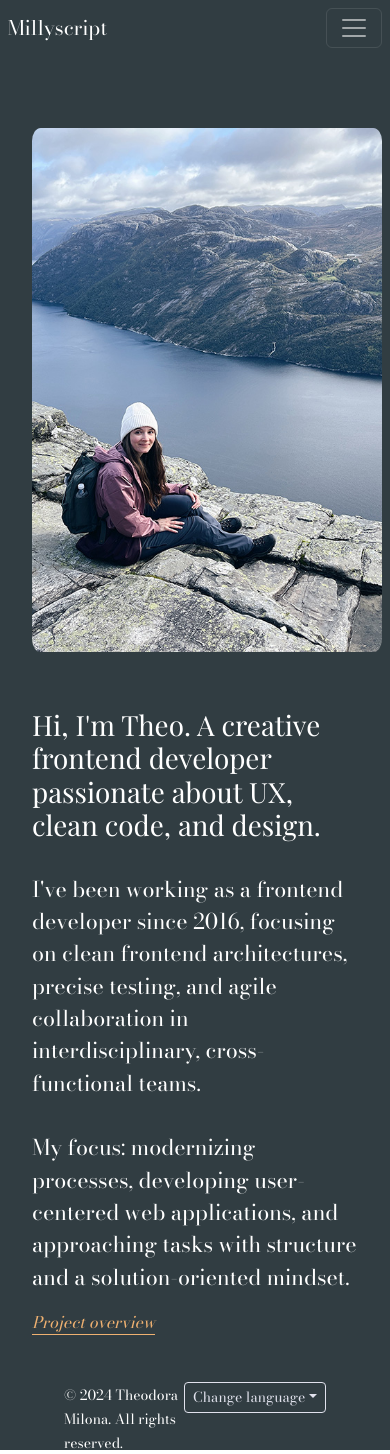
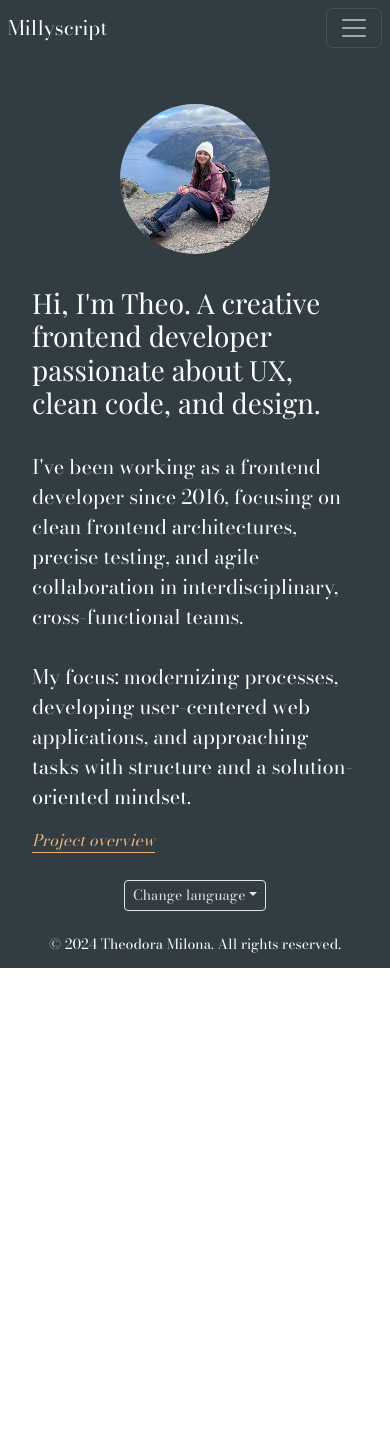
Before and after one commit to spookyMilly/millyscript, a Next.js app: page /en in a window 390 px wide. After the commit the page ends 968 px from the top, so only its background shows below. Built offline with nearby package versions, Linux system fonts and the light colour scheme.

Commit message:
Update: Improve translations and overall responsiveness, especially for small devices

```diff
--- a/messages/de.json
+++ b/messages/de.json
@@ -2,7 +2,8 @@
     "Intro": {
         "heading": "Hi, ich bin Theo. Kreative Frontend-Entwicklerin verliebt in UX, Clean Code und Design.",
         "description": "Ich arbeite seit 2016 als Frontend-Entwicklerin und stehe für saubere Frontend-Architekturen, präzises Testing und agiles Arbeiten in interdisziplinären, cross-funktionalen Teams. <br/><br/>Mein Fokus: Prozesse modernisieren, nutzerzentrierte Webanwendungen entwickeln und dabei strukturiert und lösungsorientiert arbeiten.",
-        "linkToProjects": "<link>Zur Projektübersicht</link>"
+        "linkToProjects": "<link>Zur Projektübersicht</link>",
+        "photoAlt": "Ein Foto von mir hoch oben in den Bergen in Norwegen"
     },
     "Projects": {
         "heading": "Projekte",
--- a/messages/en.json
+++ b/messages/en.json
@@ -2,7 +2,8 @@
     "Intro": {
         "heading": "Hi, I'm Theo. A creative frontend developer passionate about UX, clean code, and design.",
         "description": "I've been working as a frontend developer since 2016, focusing on clean frontend architectures, precise testing, and agile collaboration in interdisciplinary, cross-functional teams. <br/><br/>My focus: modernizing processes, developing user-centered web applications, and approaching tasks with structure and a solution-oriented mindset.",
-        "linkToProjects": "<link>Project overview</link>"
+        "linkToProjects": "<link>Project overview</link>",
+        "photoAlt": "A photo of me sitting on a mountain in Norway"
     },
     "Projects": {
         "heading": "Projects",
@@ -126,7 +127,7 @@
     },
     "FunFacts": {
         "heading": "Fun Facts",
-        "funFact_1": "I love animals, especially Djungarian dwarf hamsters.",
+        "funFact_1": "I love animals, especially dwarf hamsters.",
         "funFact_2": "For three months, I went to a japanese middle school in 2009.",
         "funFact_3": "I enjoy practicing yoga since 2013 in my free time.",
         "funFact_4": "I love watching horror movies.",
--- a/src/app/[lang]/components/footer/footer.module.scss
+++ b/src/app/[lang]/components/footer/footer.module.scss
@@ -4,15 +4,26 @@
     font-weight: 200;
     position: relative;
     margin-top: -100px;
+    /* hacky: must stay 100px to stick to bottom */
     height: 100px;
     clear: both;
     background-color: transparent;
     padding: 2rem 7rem;
     text-align: left;
     display: flex;
+    flex-direction: row;
     justify-content: space-between;
 
     @media screen and (max-width: $screen-m) {
         padding: 2rem 4rem;
     }
+
+    @media screen and (max-width: $screen-xs) {
+        padding: 0.25rem 0.5rem;
+        justify-content: center;
+        align-items: center;
+        gap: 0.25rem;
+        flex-wrap: wrap-reverse;
+        flex-direction: row-reverse;
+    }
 }
--- a/src/app/[lang]/components/intro/_introCard.tsx
+++ b/src/app/[lang]/components/intro/_introCard.tsx
@@ -3,6 +3,7 @@ import Image from "next/image";
 import { useTranslations } from "next-intl";
 
 import avatar from "@/app/static/intro.jpg";
+import avatar_small from "@/app/static/square.jpg";
 import { Link } from "@/i18n/routing";
 
 import styles from "./introCard.module.scss";
@@ -10,18 +11,26 @@ import styles from "./introCard.module.scss";
 export default function IntroCard() {
     const t = useTranslations("Intro");
     return (
-        <div className={"d-flex flex-lg-row flex-column gap-4"}>
-            <div>
+        <div className={"d-flex flex-lg-row flex-column gap-lg-4 gap-0 align-items-center"}>
+            <div className='d-none d-lg-block'>
                 <Image
-                    className={styles.avatar}
+                    className={styles.avatarBig}
                     src={avatar}
                     alt='Ein Foto von mir hoch oben in den Bergen in Norwegen'
                     priority
                 />
             </div>
+            <div className={"d-block d-lg-none"}>
+                <Image
+                    src={avatar_small}
+                    className={styles.avatarSmall}
+                    alt={"Ein Foto von mir hoch oben in den Bergen in Norwegen"}
+                    priority
+                />
+            </div>
             <div>
                 <h1>{t("heading")}</h1>
-                <p className={"fs-4"} dangerouslySetInnerHTML={{ __html: t("description") }} />
+                <p className={"fs-5"} dangerouslySetInnerHTML={{ __html: t("description") }} />
                 <p>
                     {t.rich("linkToProjects", {
                         link: (chunks) => <Link href='/projects'>{chunks}</Link>,
--- a/src/app/[lang]/components/intro/introCard.module.scss
+++ b/src/app/[lang]/components/intro/introCard.module.scss
@@ -1,7 +1,13 @@
 @import "../../../styles/variables.module";
 
-.avatar {
+.avatarBig {
     width: 350px;
     height: auto;
     border-radius: 2.5%;
 }
+
+.avatarSmall {
+    border-radius: 50%;
+    max-width: 150px;
+    max-height: 150px;
+}
--- a/src/app/[lang]/layout.module.scss
+++ b/src/app/[lang]/layout.module.scss
@@ -13,8 +13,12 @@
     overflow: hidden;
     padding: 2rem 7rem 100px 7rem;
 
+    /* hacky: must be same height as the footer (= 100px) */
     @media screen and (max-width: $screen-m) {
         padding: 2rem 2rem 100px 2rem;
     }
-    /* must be same height as the footer */
+
+    @media screen and (max-width: $screen-xs) {
+        padding: 0.5rem 2rem 100px 2rem;
+    }
 }
```
Also changed, not shown: src/app/static/square.jpg (added).
